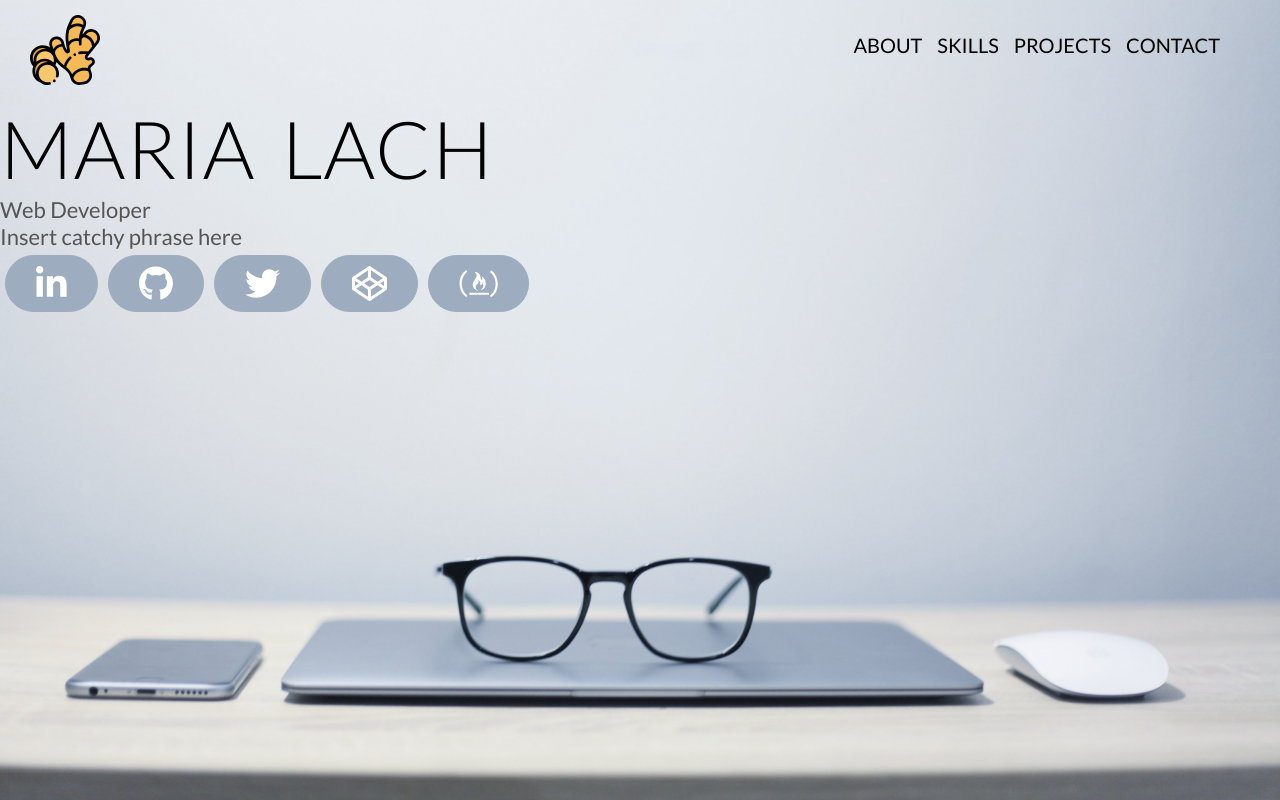
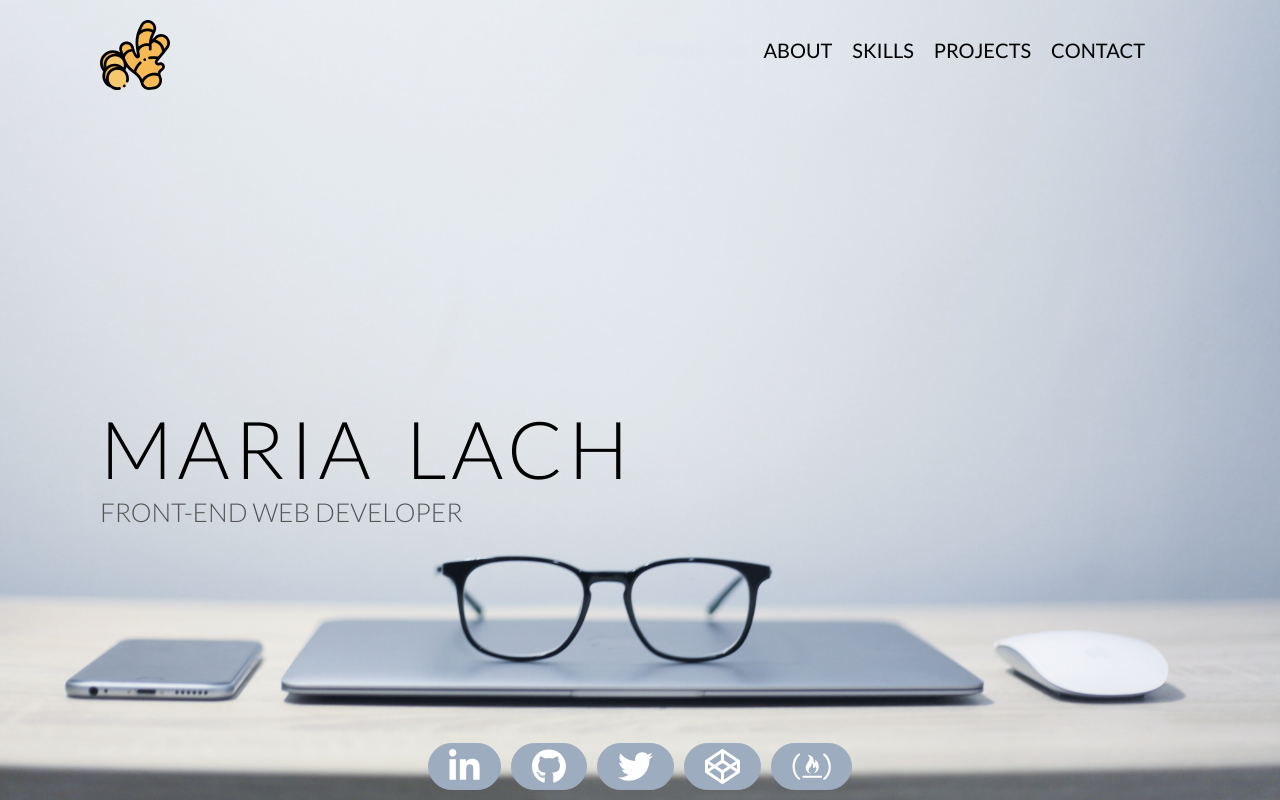
Before and after one commit to mzedlach/portfolio, a website: page index.html in a window 1280 px wide. Shown: the top 800 px of the page. Drawn offline with Linux system fonts and the light colour scheme.

Commit message:
Completed header + all sections alignmnet

```diff
--- a/index.html
+++ b/index.html
@@ -45,24 +45,34 @@
 	</head>
 	<body>
 
+
+
+
+
+
+
+
+
+
 		<header class="background-fixed background-fixed--header">
-			<div class="navigation">
+			<div class="section section__container header">
+				<div class="header__navigation">
 					<!-- About SVG compatibility https://stackoverflow.com/questions/4476526/do-i-use-img-object-or-embed-for-svg-files  -->
-				<img src="vendors/img/ginger.svg" onerror="this.src=''" alt="Ginger root logo" class="navigation__logo">
-				<nav class="navigation__links">
+					<img src="vendors/img/ginger.svg" onerror="this.src=''" alt="Ginger root logo" class="header__navigation-logo">
+					<nav class="header__navigation-links">
 						<!-- <img src="resources/img/logo-grey.png" alt="Maria Lach" class="navigation__logo-grey"> -->
-						<a href="#" class="navigation__links-link">About</a>
-						<a href="#" class="navigation__links-link">Skills</a>
-						<a href="#" class="navigation__links-link">Projects</a>
-						<a href="#" class="navigation__links-link">Contact</a>
+							<a href="#" class="header__navigation-links-link">About</a>
+							<a href="#" class="header__navigation-links-link">Skills</a>
+							<a href="#" class="header__navigation-links-link">Projects</a>
+							<a href="#" class="header__navigation-links-link">Contact</a>
 						<!-- <a class="navigation__mobile-icon">Write your own icon</a> -->
 					</nav>
 				</div>
 
 				<div class="header__text">
 					<h1 class="header__text--name">Maria Lach</h1>
-				<p class="header__text--position">Web Developer</p>
-				<p class="header__text--phrase">Insert catchy phrase here</p>
+					<p class="header__text--position">Front-End Web Developer</p>
+					<!-- <p class="header__text--phrase">Insert catchy phrase here.</p> -->
 				</div>
 
 				<div class="header__links">
@@ -102,8 +112,17 @@
 						</svg>
 					</a>
 				</div>
+			</div>
+		</header>
 
-		</header>
+
+
+
+
+
+
+
+
 
 		<section class="section background-plain background-plain--about">
 			<div class="section__container section__container--right about">
@@ -120,12 +139,9 @@
 		</section>
 
 		<section class="section background-fixed background-fixed--skills">
-			<!-- Container -->
 			<div class="section__container section__container--left skills">
-				<!-- Title -->
 				<h2 class="section__title section__title--right">Skills</h2>
 				<div class="section__title-underline section__title-underline--right"></div>
-				<!-- Content -->
 				<div class="section__content section__content--column large-content-padding">
 					<div class="skills__text">
 						<h3 class="skills__text--title ">Experienced with:</h3>
@@ -227,7 +243,6 @@
 							</svg>
 						</div>
 					</div>
-
 					<div class="skills__text">
 						<h3 class="section__subtitle">... using the following tools and environments:</h3>
 						<p class="skills__text--list"> npm - Trello - Zeplin - Slack </p>
@@ -272,7 +287,6 @@
 							</svg>
 						</div>
 					</div>
-
 				</div>
 			</div>
 		</section>
@@ -465,8 +479,8 @@
 			</div>
 		</section>
 
-		<section class="section section-contact background-fixed background-fixed--contact">
-			<div class="section__container contact ">
+		<section class="section background-fixed background-fixed--contact">
+			<div class="section__container contact">
 				<div class="section__content section__content--column">
 
 					<h2 class='section__contact-title'>Get In Touch</h2>
--- a/sass/main.scss
+++ b/sass/main.scss
@@ -77,7 +77,7 @@ input[type="submit"] {
   border: 1px solid #9EACBF;
   color: #fff;
   margin: 5px;
-  padding: 10px 30px;
+  padding: .5rem 2rem;
   text-decoration: none;
   border-radius: 200px;
   -webkit-transition: background-color 0.4s, border 0.4s, color 0.4s;
@@ -156,7 +156,15 @@ input[type="submit"] {font-size: 2rem;}
     font-size: 1.6rem;
   }
 }
-
+.header{
+  &__text{
+    &--position,
+    &--phrase {
+      font-size: 2.6rem;
+      font-weight: 100;
+    }
+  }
+}
 // ----------------------------------------- //
 // ---------- SECTION PAGE LAYOUT ---------- //
 // ----------------------------------------- //
@@ -166,17 +174,19 @@ input[type="submit"] {font-size: 2rem;}
 
 .section {
   display: flex;
-  border-bottom: 5px solid orangered;
   &__container {
     background-color: white;
     height: fit-content;
     &--left {
       border-radius: 0rem 6.5rem 6.5rem 0rem;
+      width:100%;
       &.skills{
         margin: 30rem 8rem 20rem 0rem;
+
       }
       &.tinkering{
         margin: 30rem 8rem 20rem 0rem;
+        background-color: rgba(255, 255, 255, 0.9);
       }
     }
     &--right {
@@ -190,9 +200,18 @@ input[type="submit"] {font-size: 2rem;}
         width: 100%;
       }
     }
+    &.header{
+      padding: 2rem 10rem .5rem 10rem;
+      background-color: transparent;
+      flex-direction: column;
+      justify-content: space-between;
+    }
     &.contact{
-      background-color: white;
-      margin:
+      background-color: rgba(255, 255, 255, 0.9);
+      justify-content: center;
+      // width: 100%;
+      width: 80%;
+      border-radius: 2rem;
     }
   }
 
@@ -204,7 +223,6 @@ input[type="submit"] {font-size: 2rem;}
       margin-left: 8rem;
      }
      &--right{
-      //  display: block;
        width: 85%;
        text-align: right;
      }
@@ -225,11 +243,6 @@ input[type="submit"] {font-size: 2rem;}
 
   &__content{
     display: flex;
-    // justify-content: center;
-    // align-items: center;
-    // flex-wrap: wrap;
-    // height: fit-content;
-
     width: 100%;
 
     &--column {
@@ -238,7 +251,6 @@ input[type="submit"] {font-size: 2rem;}
     }
     &--row {
       flex-direction: row;
-      // align-items: center;
       justify-content: space-evenly;
       flex-wrap: wrap;
     }
@@ -248,9 +260,6 @@ input[type="submit"] {font-size: 2rem;}
     &.large-content-padding{
       padding: 12rem 12rem 8rem 12rem;
     }
-    // &.contact-form-padding{
-    //   padding: 10rem;
-    // }
   }
 }
 
@@ -266,6 +275,8 @@ input[type="submit"] {font-size: 2rem;}
   background-position: center;
   &--header{
     background-image: url(/img/jesus-kiteque-224069-min.jpg);
+    // background-position: bottom;
+    // background-position-y: -8rem;
   }
 
   &--skills{
@@ -280,13 +291,14 @@ input[type="submit"] {font-size: 2rem;}
   &--contact{
     // Photo by Jeff Kepler on Unsplash
     background-image: url(/img/jeff-kepler-1085049-unsplash.jpg);
+    background-blend-mode: overlay;
+    background-color: rgba(rgb(32, 89, 36),0.2);
+    justify-content: center;
+    align-items: center;
+
   }
-  // & .background-large-margin {
-  //   margin: 40rem 0rem;
-  // }
 }
 .background-plain {
-  // height: 100vh;
   &--about{
     background-color: $color-background1;
   }
@@ -319,16 +331,16 @@ input[type="submit"] {font-size: 2rem;}
 // .sticky .logo-grey { display: block; }
 
 
-.navigation {
-  padding: 1.5rem 3rem;
+.header{
+  height: 100vh;
+  &__navigation{
     display: flex;
-
-  &__logo{
+    &-logo {
       height: 7rem;
       width: auto;
       margin-right: auto;
     }
-  &__links{
+    &-links{
       height: 6rem;
       display: flex;
       align-items: center;
@@ -336,10 +348,7 @@ input[type="submit"] {font-size: 2rem;}
       &-link{
         text-decoration: none;
         text-transform: uppercase;
-      margin-right: 1.5rem;
-      font-family: $font-links;
-      font-size: 2rem;
-      color: black;
+        margin-right: 2rem;
         &:link,
         &:visited{
           color: black;
@@ -352,17 +361,40 @@ input[type="submit"] {font-size: 2rem;}
       }
     }
   }
-.header {
   &__text{
+    margin-top: 10rem;
     &--name{
       word-spacing: 1rem;
-      letter-spacing: .1rem;
+      letter-spacing: .5rem;
+    }
+    &--position,
+    &--phrase {
+      text-transform: uppercase;
     }
   }
   &__links{
     display: flex;
+    align-self: center;
+    & .btn-icon {
+      // border: 2px solid #1B1F25;
+      // background-color: orangered;
     }
   }
+}
+
+
+
+
+// .header {
+//   &__text{
+//     position: relative;
+//     top: 20%;
+//     &--name{
+//       word-spacing: 1rem;
+//       letter-spacing: .1rem;
+//     }
+//   }
+
 // ------------------------------------- //
 // ---------- SECTION - ABOUT ---------- //
 // ------------------------------------- //
@@ -513,7 +545,7 @@ input[type="submit"] {font-size: 2rem;}
   background-color: white;
   width: 50rem;
   border-radius: 3.5rem;
-  margin: 1rem;
+  margin: 4rem;
   box-shadow: 5px 5px 25px 5px $color-dark-grey;
   padding: 3rem;
   display: flex;
@@ -599,6 +631,7 @@ input[type="submit"] {font-size: 2rem;}
 .section__contact-title{
   // margin-bottom: 4rem;
   font-weight: 300;
+  margin-top: 2rem;
   &-underline{
     height: .6rem;
     width: 50rem;
@@ -620,7 +653,7 @@ input[type="submit"] {font-size: 2rem;}
 
   }
   &__label{
-    flex: 1 1 35%;
+    flex: 0 0 35%;
   }
   &__input,
   &__textarea {
@@ -632,11 +665,6 @@ input[type="submit"] {font-size: 2rem;}
   }
   &__textarea{
     height: 10rem;
-  }
-  &__submit{
-    align-content: left;
-    // margin-top: 100px;
-    background-color: orangered;
   }
 }
 
@@ -726,6 +754,9 @@ footer{
 
 
 // To do list:
+// Fix rails icon in skills
+// Sticky navigation
+// Changing tinkering into FCC certifications
 // **Responsive
 // Animations
 // Impressum page
```
Also changed, not shown: resources/css/styles.css. Lines whose indentation alone changed are shown as unchanged.
